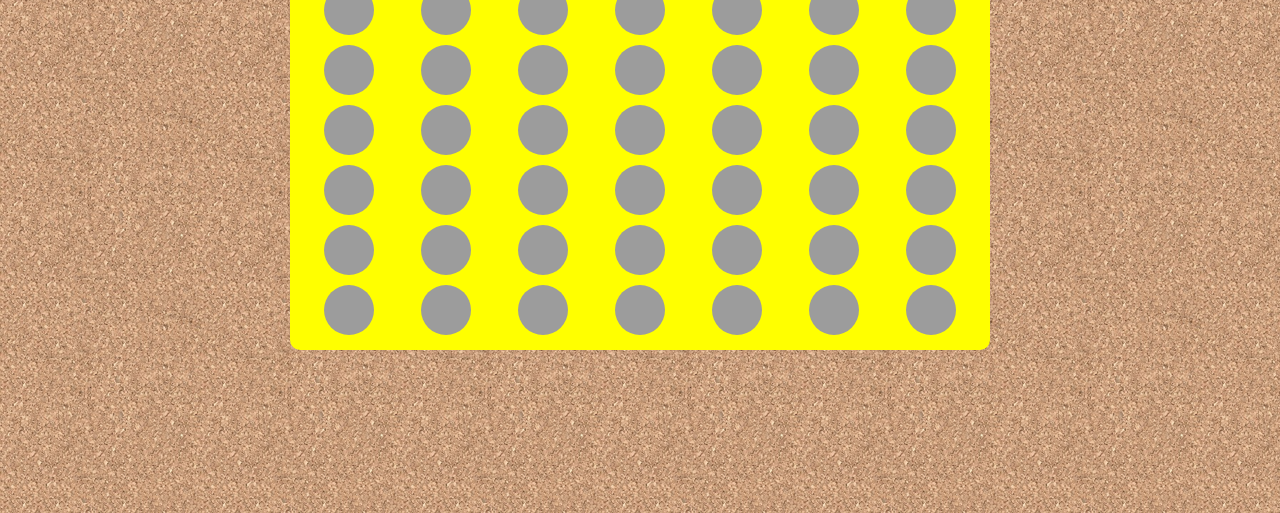
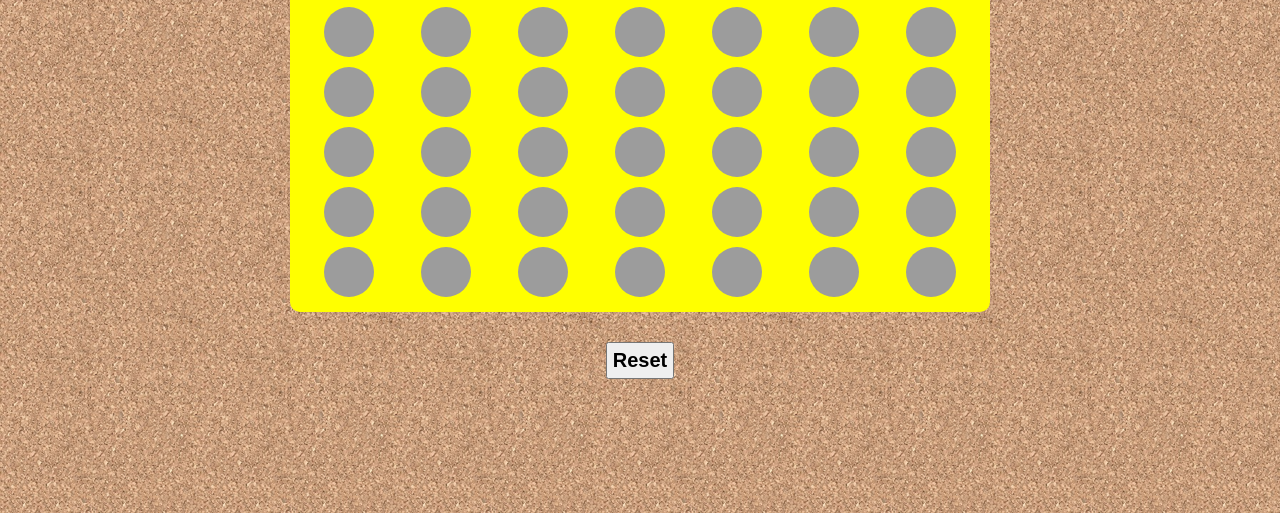
Before and after one commit to PaulB-H/connect4, a plain HTML site: page index.html in a window 1280 px wide. Shown: the part 287-800 px from the top of the page. Drawn offline with Linux system fonts and the light colour scheme.

Commit message:
add reset button

```diff
--- a/index.html
+++ b/index.html
@@ -81,6 +81,8 @@
     <container class="col6"> </container>
 
   </div>
+  <button onclick="resetGame()"
+    style="margin: 10px; margin-top: 30px; padding: 5px; font-size: 20px; font-weight: bold">Reset</button>
   <script src="./script.js"></script>
 </body>
 
```
